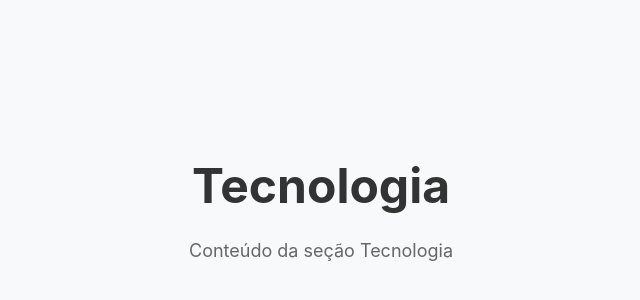
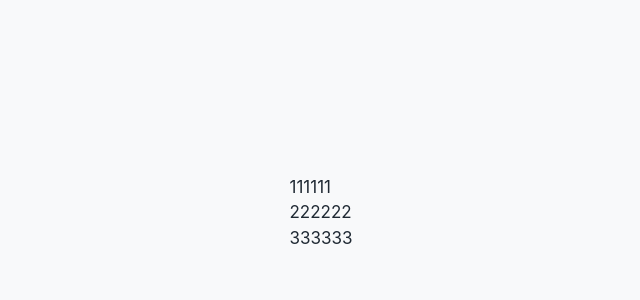
Before and after one commit to Diego-Azevedo/cube3d, a Vue app in the folder cube/: page / in a window 1280 px wide. Shown: the part 2587-2887 px from the top of the page, without its empty margins (319-959 px from the left). Built offline with nearby package versions, Linux system fonts and the light colour scheme.

Commit message:
feat(Technology.vue): create page

```diff
--- a/cube/src/App.vue
+++ b/cube/src/App.vue
@@ -20,10 +20,7 @@
       </section>
 
       <section id="tecnologia" class="section">
-        <div class="section-content">
-          <h1>Tecnologia</h1>
-          <p>Conteúdo da seção Tecnologia</p>
-        </div>
+        <Technology />
       </section>
 
       <section id="depoimentos" class="section">
@@ -47,6 +44,14 @@
 import Header from './components/Header.vue'
 import Home from './components/Home.vue'
 import Services from './components/Services.vue'
+import Technology from './components/Technology.vue'
+import { onMounted } from 'vue';
+
+onMounted(() => {
+  window.addEventListener('hashchange', () => {
+    history.replaceState(null, null, window.location.pathname);
+  }, false);
+});
 </script>
 
 <style>
--- a/cube/src/components/Services.vue
+++ b/cube/src/components/Services.vue
@@ -32,7 +32,7 @@
           </div>
 
           <div class="card-footer">
-            <a href="#" class="action-link">Detalhes <span>→</span></a>
+            <a :href="'#tech-' + service.id" class="action-link">Detalhes <span>→</span></a>
           </div>
         </div>
       </div>
--- /dev/null
+++ b/cube/src/components/Technology.vue
@@ -0,0 +1,15 @@
+<template>
+  <section id="tecnologia">
+
+    <div id="tech-1" class="tech-detail-block"> 111111 </div>
+
+    <div id="tech-2" class="tech-detail-block"> 222222 </div>
+
+    <div id="tech-3" class="tech-detail-block"> 333333 </div>
+
+  </section>
+</template>
+
+<style scoped>
+
+</style>
```
